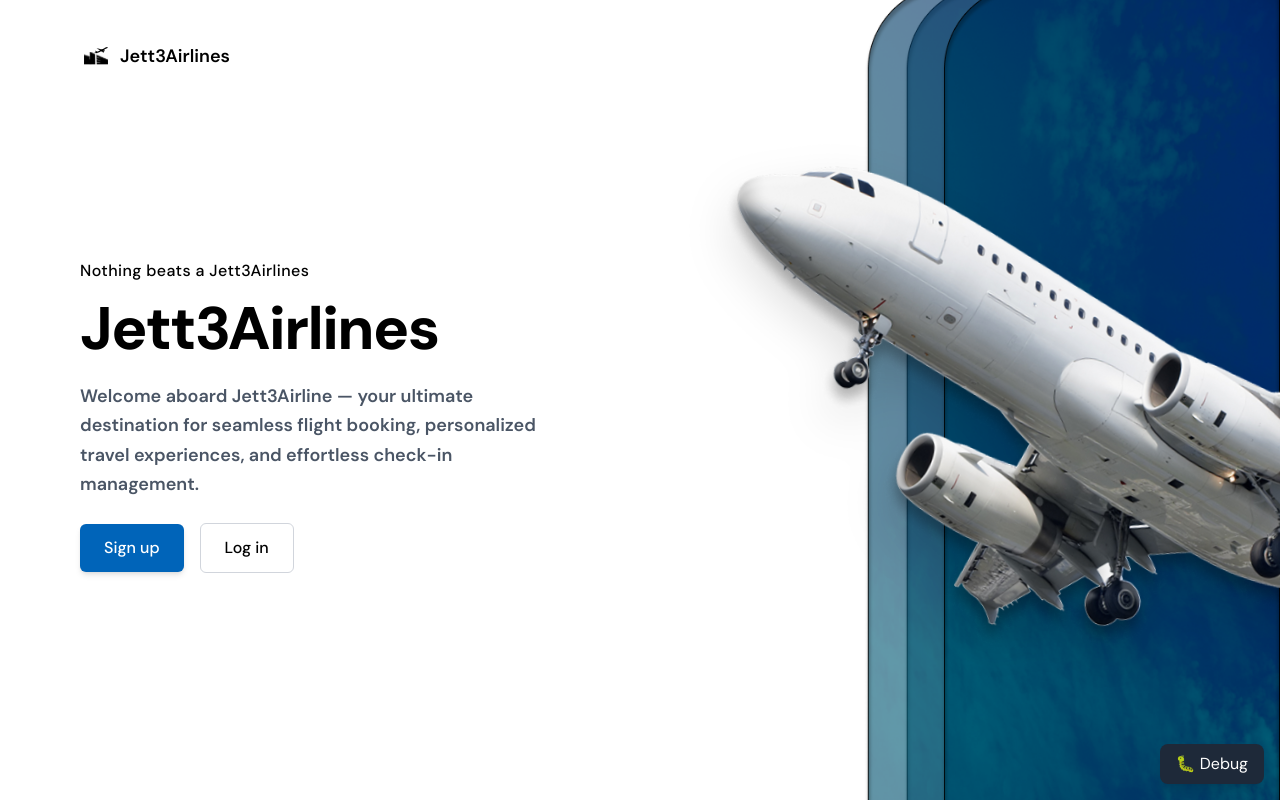
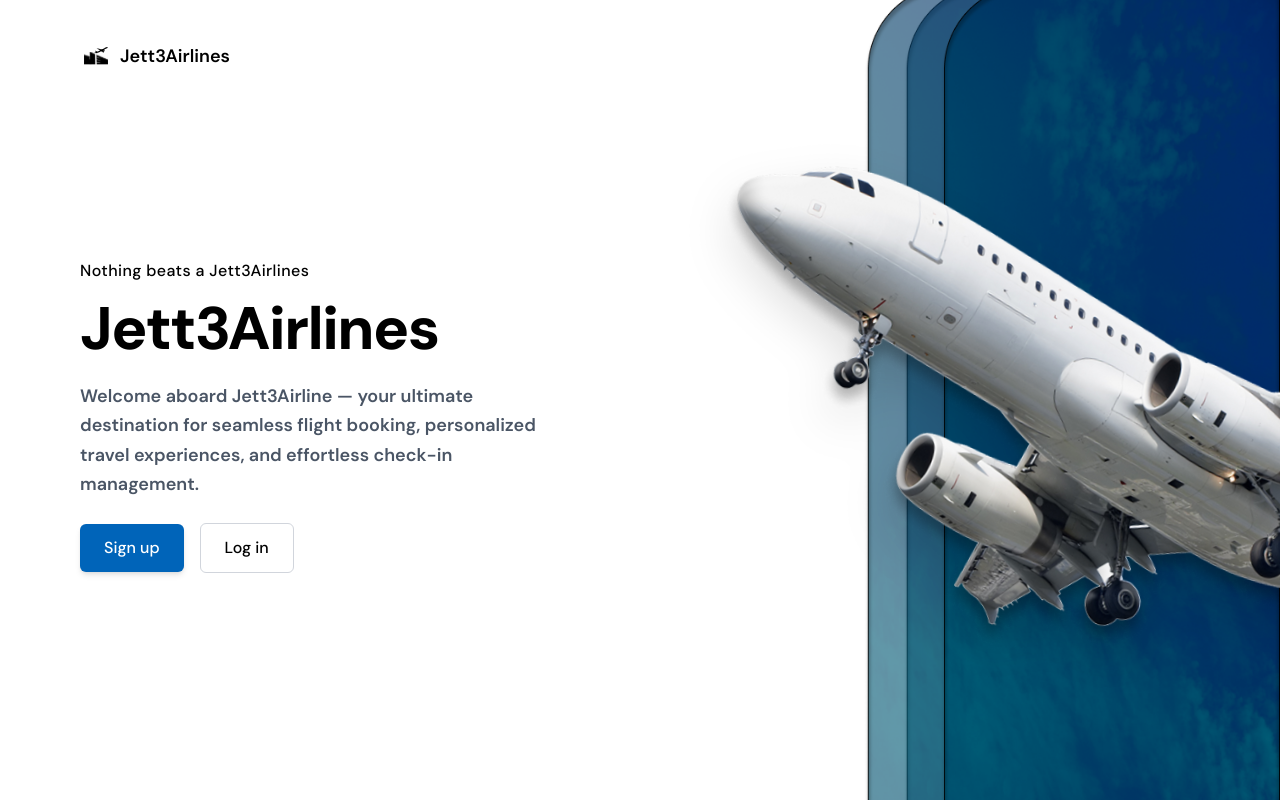
Before and after one commit to phanatcha/jett3airlines, a React app in the folder frontend/: page / in a window 1280 px wide. Shown: the top 800 px of the page. Built offline with nearby package versions, Linux system fonts and the light colour scheme; the HTML template or start-up script is replaced by a standard one.

Commit message:
Remove DebugPanel from application
- Removed DebugPanel import from App.jsx
- Removed DebugPanel component rendering
- Cleaner production-ready UI without debug overlay

```diff
--- a/frontend/src/App.jsx
+++ b/frontend/src/App.jsx
@@ -2,7 +2,6 @@ import React from 'react'
 import { BrowserRouter as Router, Routes, Route } from 'react-router-dom'
 import { AuthProvider } from './context/AuthContext'
 import { BookingProvider } from './context/BookingContext'
-import DebugPanel from './components/DebugPanel'
 import Home from './pages/Home'
 import Flights from './pages/Flights'
 import Admin from './pages/Admin'
@@ -68,7 +67,6 @@ const App = () => {
           </div>
         </BookingProvider>
       </AuthProvider>
-      <DebugPanel />
     </Router>
   )
 }
```
